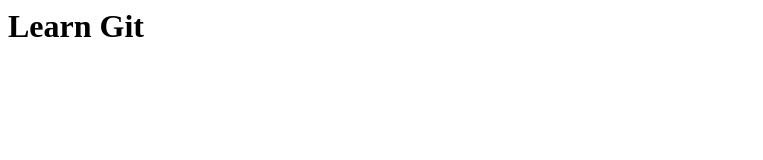
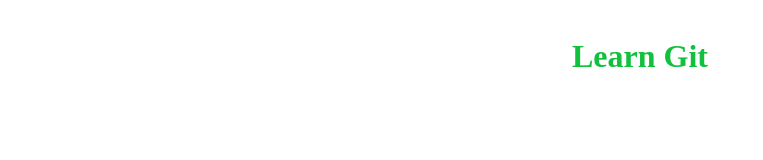
Before and after one commit to choukriarafa7/demo-repo, a plain HTML site: page index.html in a window 1280 px wide. Shown: the whole page, without its empty margins (0-763 px from the left). Drawn offline with Linux system fonts and the light colour scheme.

Commit message:
styles css

```diff
--- /dev/null
+++ b/css/style.css
@@ -0,0 +1,5 @@
+h1{
+    color:rgb(17, 192, 60);
+    text-align: center;
+    padding:30px;
+}
--- a/index.html
+++ b/index.html
@@ -3,6 +3,8 @@
     <meta charset="UTF-8">
     <meta http-equiv="X-UA-Compatible" content="IE=edge">
     <meta name="viewport" content="width=device-width, initial-scale=1.0">
+    <link rel="stylesheet" href="css/style.css">
+
     <title>Document</title>
 </head>
 <body>
```
